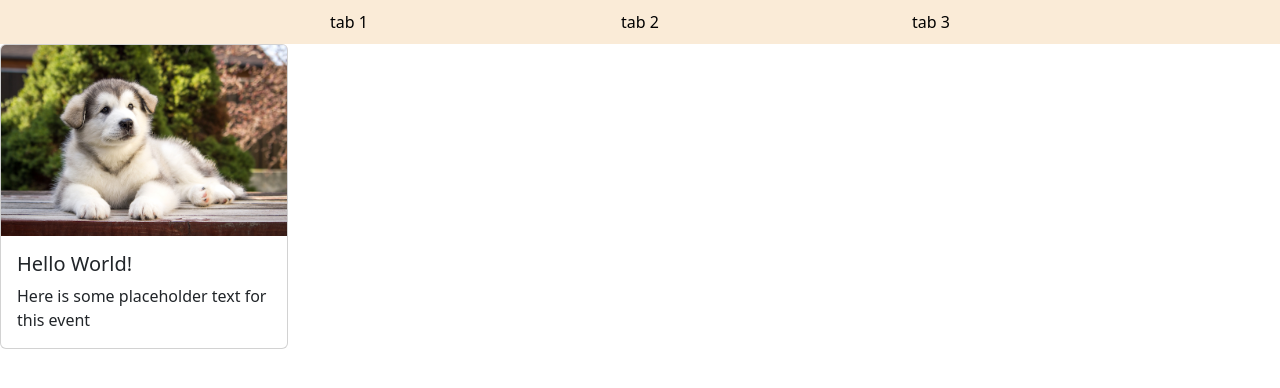
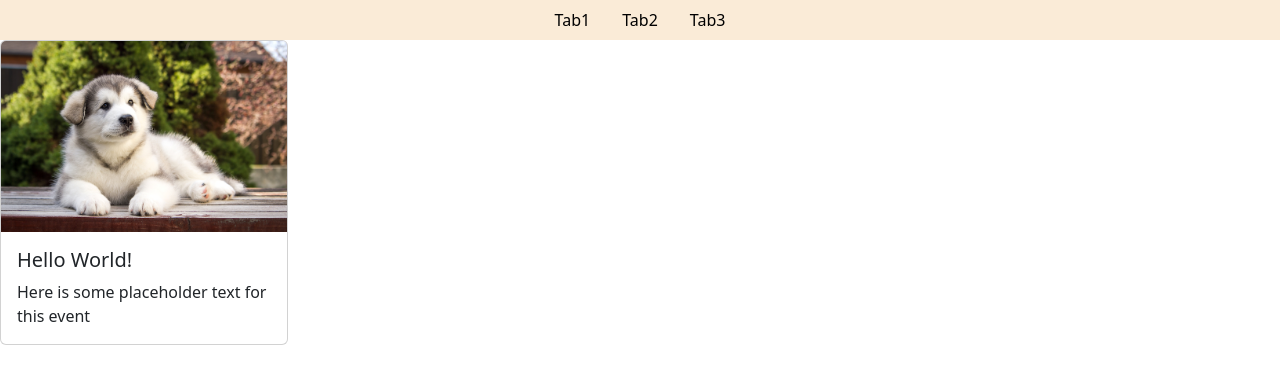
Before and after one commit to jaahnavib30/RateUCI-frontend, a React (Create React App) app in the folder rateuci-frontend/: page /home in a window 1280 px wide. Shown: the top 388 px of the page. Built offline with nearby package versions, Linux system fonts and the light colour scheme.

Commit message:
swtich to react-bootstrap

```diff
--- a/rateuci-frontend/src/components/navbar/navbar.css
+++ b/rateuci-frontend/src/components/navbar/navbar.css
@@ -1,17 +1,5 @@
-.navbar-container {
+.nav {
     background-color: antiquewhite;
-    width: 100%;
-    height: 10%;
-    margin: 0;
-}
-
-.tabs-container {
-    width: 50%;
-    display: flex;
-    justify-content: space-between;
-    align-items: center;
-    margin: 0 auto 0 auto;
-    padding: 10px;
 }
 
 .nav-link {
--- a/rateuci-frontend/src/components/navbar/navbar.js
+++ b/rateuci-frontend/src/components/navbar/navbar.js
@@ -1,14 +1,19 @@
 import './navbar.css'
+import Nav from 'react-bootstrap/Nav'
 
 function NavBar() {
     return (
-        <nav className="navbar-container">
-            <div className='tabs-container'>
-                <a className='nav-link' href='./home'>tab 1</a>
-                <a className='nav-link' href='./page-2'>tab 2</a>
-                <a className='nav-link' href='./page-3'>tab 3</a>
-            </div>
-        </nav>)
+        <Nav className='justify-content-center'>
+            <Nav.Item>
+                <Nav.Link eventKey='home'>Tab1</Nav.Link>
+            </Nav.Item>
+            <Nav.Item>
+                <Nav.Link eventKey='page2'>Tab2</Nav.Link>
+            </Nav.Item>
+            <Nav.Item>
+                <Nav.Link eventKey='page3'>Tab3</Nav.Link>
+            </Nav.Item>
+        </Nav>)
 }
 
 export default NavBar;
--- a/rateuci-frontend/src/pages/home/home.js
+++ b/rateuci-frontend/src/pages/home/home.js
@@ -5,6 +5,7 @@ function Home() {
     return (
         <div>
             <NavBar />
+
             <EventCard event_name='Hello World!'/>
         </div>);
 }
```
